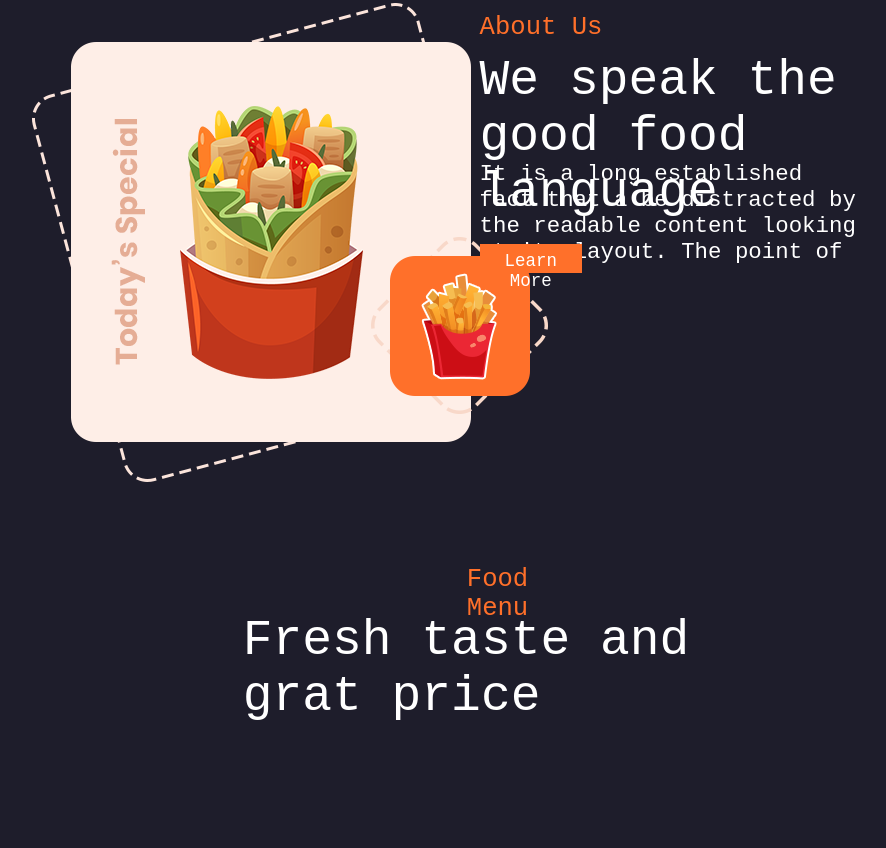
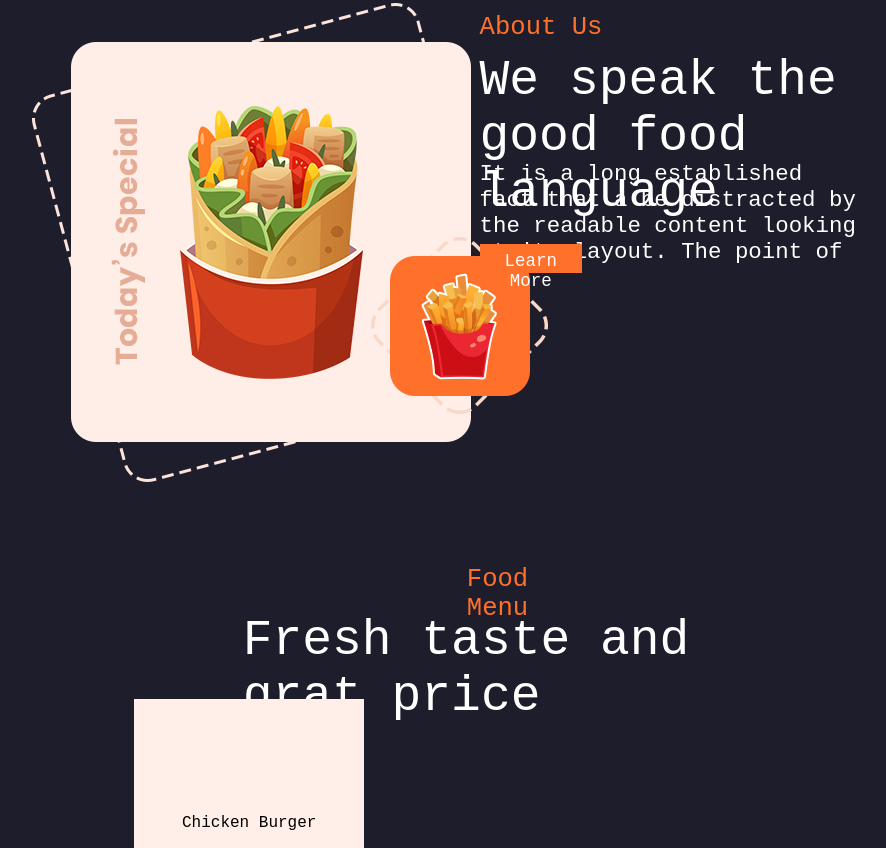
Before and after one commit to furekinux/QUIZ_HTML_ForeroDaniela, a plain HTML site: page index.html in a window 1280 px wide. Shown: the part 901-1749 px from the top of the page, without its empty margins (122-1008 px from the left). Before the commit the page ends 1626 px from the top, so only its background shows below. Drawn offline with nearby package versions, Linux system fonts and the light colour scheme.

Commit message:
Update index.html

```diff
--- a/index.html
+++ b/index.html
@@ -1,4 +1,3 @@
-
 <!DOCTYPE html>
 <html lang="en">
 <head>
@@ -42,6 +41,9 @@
     <div>
         <p class="menuti">Food Menu</p>
         <p class="descr">Fresh taste and grat price</p>
+        <div class="square1">
+            <p style="display: block;;text-align: center; margin-top: 50%;">Chicken Burger</p>
+        </div>
     </div>
 </body>
 </html>
```
